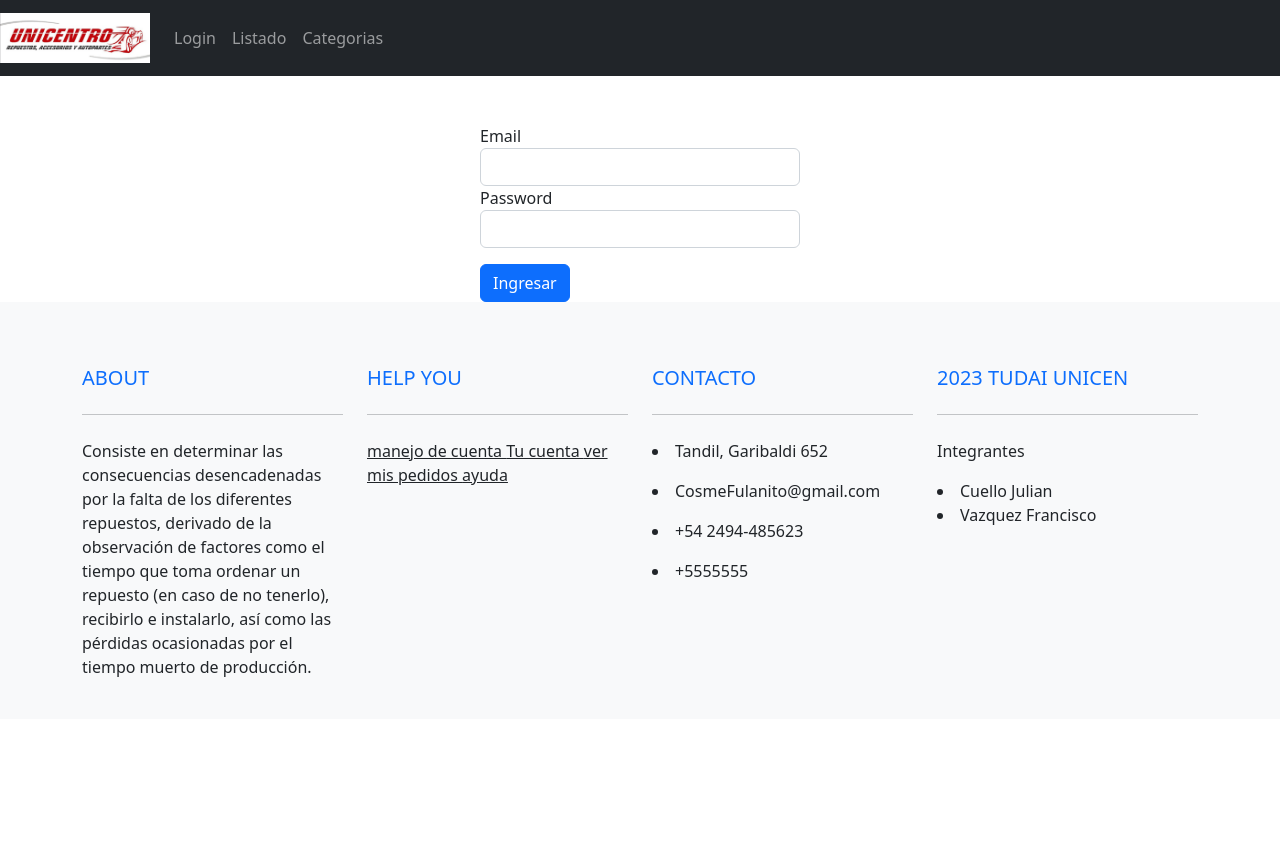
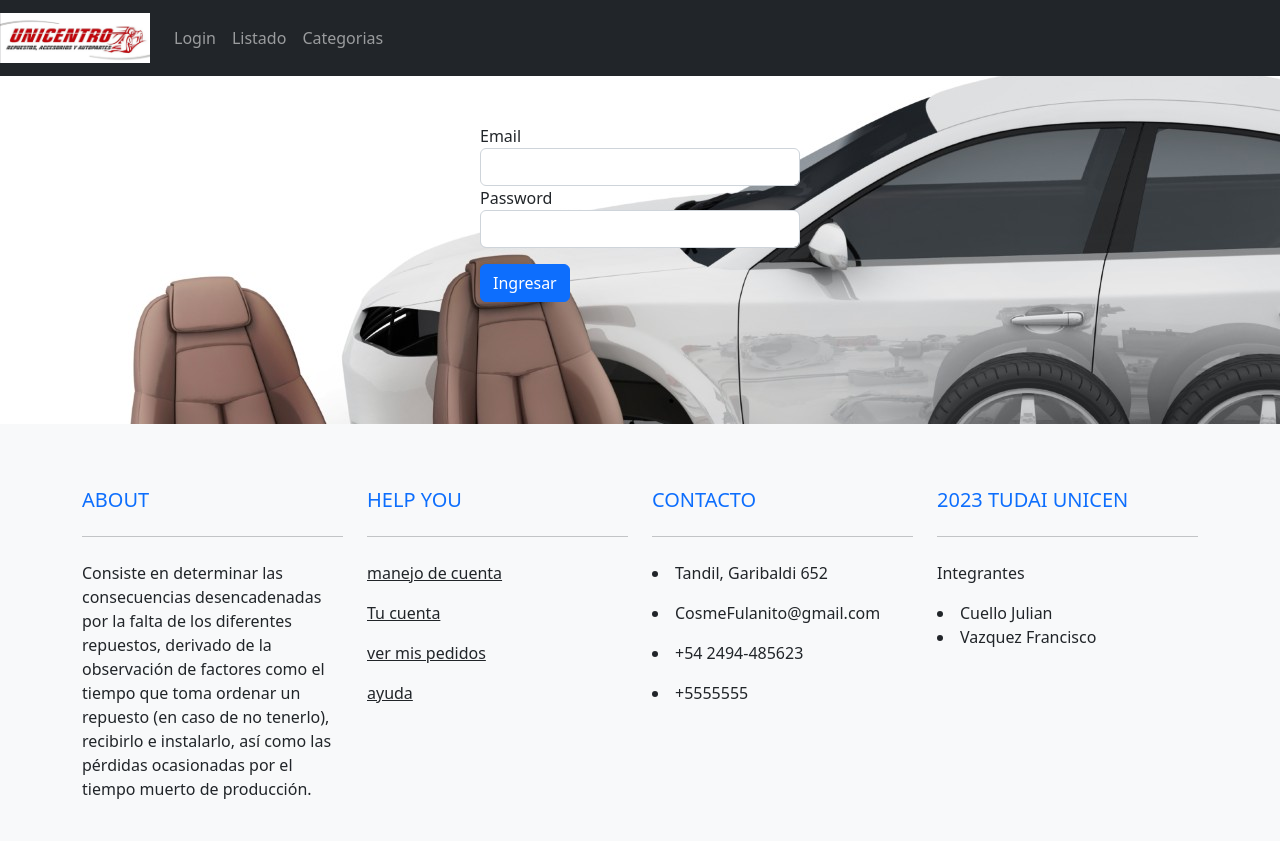
Before and after one commit to JulianCuello/Web2-Cuello-Vazquez, a PHP site: page /login in a window 1280 px wide. Before the commit the page ends 677 px from the top, so only its background shows below. Run offline with PHP 8.4, Linux system fonts and the light colour scheme.

Commit message:
mejoras en footer para mostrar pagina

```diff
--- a/css/style.css
+++ b/css/style.css
@@ -2,3 +2,7 @@
     width: 60px;
     height: 60px;
 }
+
+body {
+    background-image: url(../img/fondo.jpg);
+}
--- a/templates/admin/admin.table.category.phtml
+++ b/templates/admin/admin.table.category.phtml
@@ -2,6 +2,7 @@
 <?php
 require './templates/header.phtml';
 ?>
+    <div class="mt-1 w-100 mx-auto" style="height: 300px;">
         <table class="table">
             <thead>
                 <tr>
@@ -30,5 +31,6 @@ require './templates/header.phtml';
                 <?php } ?>
             </tbody>
         </table>
+    </div>
         <?php
         require './templates/footer.phtml';
--- a/templates/admin/admin.table.items.phtml
+++ b/templates/admin/admin.table.items.phtml
@@ -2,6 +2,7 @@
 <?php
 require './templates/header.phtml';
 ?>
+    <div class="mt-1 w-100 mx-auto" style="height: 300px;">
         <table class="table">
             <thead>
                 <tr>
@@ -37,5 +38,6 @@ require './templates/header.phtml';
                 <?php } ?>
             </tbody>
         </table>
+    </div>
         <?php
         require './templates/footer.phtml';
--- a/templates/footer.phtml
+++ b/templates/footer.phtml
@@ -1,9 +1,10 @@
 <!-- main footer -->
-<footer class="bg-light text-dark pt-5 pb-4">
-  <div class="container text-center text-md-start">
-    <div class="row text-center text-md-start">
-      <div class="col-md3 col-lg-3 col-xl-3 mx-auto mt-3">
-          <h5 class="text-uppercase mb-4 font-weight-bold text-primary"> About</h5>
+
+<footer class=" bg-light text-dark pt-5 pb-4">
+  <div class="h-50 container text-center text-md-start">
+    <div class="h-50 row text-center text-md-start">
+      <div class="h-50 col-md3 col-lg-3 col-xl-3 mx-auto mt-3">
+          <h5 class="h-50 text-uppercase mb-4 font-weight-bold text-primary"> About</h5>
               <hr class="mb-4">
               <p>
               Consiste en determinar las consecuencias desencadenadas por la falta de los diferentes repuestos, derivado de la observación de factores como el tiempo que toma ordenar un repuesto (en caso de no tenerlo), recibirlo e instalarlo, así como las pérdidas ocasionadas por el tiempo muerto de producción.
@@ -15,13 +16,15 @@
           <h5 class="text-uppercase mb-4 font-weight-bold text-primary"> Help you</h5>
               <hr class="mb-4">
               <p>
-               <a href="#" class="text-dark"> manejo de cuenta </a>
-
-               <a href="#" class="text-dark"> Tu cuenta </a>
-
-               <a href="#" class="text-dark"> ver mis pedidos </a>
-
-               <a href="#" class="text-dark"> ayuda </a>
+                    <a href="#" class="text-dark"> manejo de cuenta </a>
+              </p>
+              <p>
+                    <a href="#" class="text-dark"> Tu cuenta </a>
+                </p>
+                     <a href="#" class="text-dark"> ver mis pedidos </a>
+               </p>
+               <p>
+                     <a href="#" class="text-dark"> ayuda </a>
               </p>
 
     </div>
@@ -53,11 +56,13 @@
           <li>Vazquez Francisco</li>
          </p>
 
+      </div>
     </div>
-
-</footer>
+</div>
 
 <script src="https://cdn.jsdelivr.net/npm/bootstrap@5.2.0/dist/js/bootstrap.bundle.min.js" integrity="sha384-A3rJD856KowSb7dwlZdYEkO39Gagi7vIsF0jrRAoQmDKKtQBHUuLZ9AsSv4jD4Xa" crossorigin="anonymous"></script>
 
-</body>
+     </footer>
+ </body>
+
 </html>
--- a/templates/header.phtml
+++ b/templates/header.phtml
@@ -8,9 +8,12 @@
     <meta http-equiv="X-UA-Compatible" content="IE=edge">
     <meta name="viewport" content="width=device-width, initial-scale=1.0">
     <link href="https://cdn.jsdelivr.net/npm/bootstrap@5.2.0/dist/css/bootstrap.min.css" rel="stylesheet" integrity="sha384-gH2yIJqKdNHPEq0n4Mqa/HGKIhSkIHeL5AyhkYV8i59U5AR6csBvApHHNl/vI1Bx" crossorigin="anonymous">
-    <link rel="stylesheet" href="css/style.css">
+    <link rel="stylesheet" href="../css/style.css">
+
     <title>TUDAI -Trabajo WEB</title>
 </head>
+
+<body>
 
 <nav class="navbar navbar-expand-lg navbar-dark bg-dark">
   <a class="navbar-brand" href="list">
--- a/templates/login.phtml
+++ b/templates/login.phtml
@@ -1,6 +1,6 @@
 <?php require 'templates/header.phtml' ?>
-
-<div class="mt-5 w-25 mx-auto">
+<body>
+<div class="mt-5 w-25 mx-auto" style="height: 300px;">
     <form method="POST" action="auth">
         <div class="form-group">
             <label for="email">Email</label>
--- a/templates/user/user.table.categories.phtml
+++ b/templates/user/user.table.categories.phtml
@@ -2,6 +2,7 @@
 <?php
 require './templates/header.phtml';
   ?>
+  <div class="mt-5 w-25 mx-auto" style="height: 300px;">
      <table class="table">
             <thead>
                 <tr>
@@ -26,5 +27,6 @@ require './templates/header.phtml';
                 <?php } ?>
             </tbody>
         </table>
+  </div>
         <?php
         require './templates/footer.phtml';
--- a/templates/user/user.table.category.phtml
+++ b/templates/user/user.table.category.phtml
@@ -2,7 +2,9 @@
 <?php
 require './templates/header.phtml';
 ?>
-<table class="table">
+<div class="mt-1 w-100 mx-auto" style="height: 300px;">
+    <table class="table">
+
             <thead>
                 <tr>
                     <th>Categoria</th>
@@ -26,5 +28,6 @@ require './templates/header.phtml';
                 <?php } ?>
             </tbody>
         </table>
+</div>
         <?php
         require './templates/footer.phtml';
--- a/templates/user/user.table.itemsId.phtml
+++ b/templates/user/user.table.itemsId.phtml
@@ -1,6 +1,8 @@
 <?php
 require './templates/header.phtml';
 ?>
+<body>
+    <div class="mt-5 w-25 mx-auto" style="height: 300px;">
         <table class="table">
             <thead>
                 <tr>
@@ -27,5 +29,6 @@ require './templates/header.phtml';
                 <?php } ?>
             </tbody>
         </table>
+    </div>
         <?php
         require './templates/footer.phtml';
```
Also changed, not shown: img/fondo.jpg (added).
